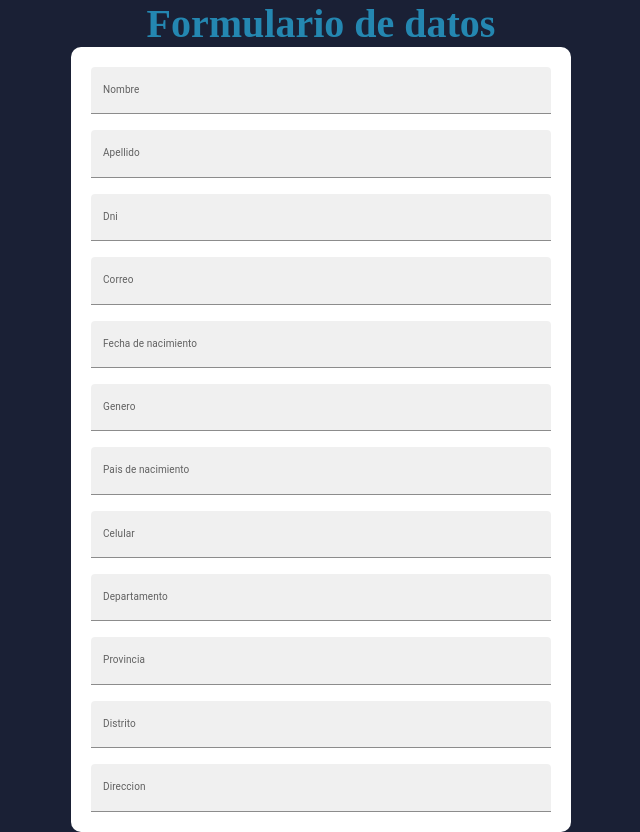
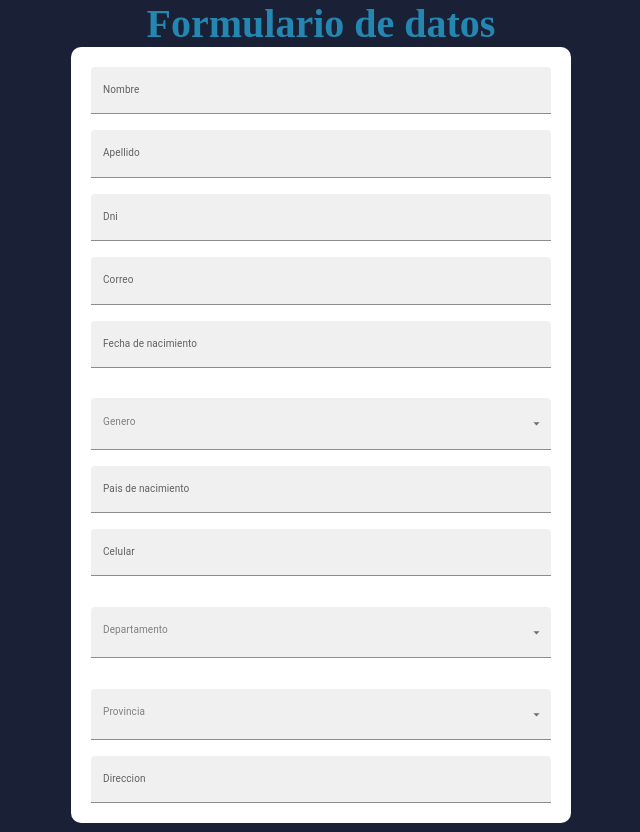
Before and after one commit to KarinaMendietta/smart_talent, a React (Create React App) app: page /form-postulante in a window 1280 px wide. Shown: the whole page, without its empty margins (319-959 px from the left). Built offline with nearby package versions, Linux system fonts and the light colour scheme.

Commit message:
formularios con select postulante y academico

```diff
--- a/src/pages/FormAcademico/index.js
+++ b/src/pages/FormAcademico/index.js
@@ -1,18 +1,35 @@
-import React from "react";
-import { Stack, TextField, Box, FormControl, InputLabel, Input, FormHelperText, Container } from "@mui/material";
+import { React, useState } from "react";
+import {
+  Select,
+  MenuItem,
+  Stack,
+  TextField,
+  Box,
+  FormControl,
+  InputLabel,
+  Input,
+  FormHelperText,
+  Container,
+} from "@mui/material";
+import { TextFieldsOutlined } from "@mui/icons-material";
 
 const FormAcademico = () => {
-    return (
-    <FormControl container sx={{display: 'flex', justifyContent:"center"}}>
+  const [academ, setAcadem] = useState("");
+
+  const handleChange = (event) => {
+    setAcadem(event.target.value);
+  };
+  return (
+    <FormControl container sx={{ display: "flex", justifyContent: "center" }}>
       <h1>Formulario academico</h1>
       <Stack
         component="form"
         sx={{
           width: "500px",
           margin: "0 auto",
-          background:'#fff',
-          padding:'2rem',
-          borderRadius:'1rem'
+          background: "#fff",
+          padding: "2rem",
+          borderRadius: "1rem",
         }}
         spacing={2}
         noValidate
@@ -24,9 +41,117 @@ const FormAcademico = () => {
           type="text"
           variant="filled"
         />
+        <Box fullWidth>
+          <InputLabel
+            fullWidth
+            id="select-profesion-label"
+            variant="filled"
+            sx={{ color: "gray", position: "relative", top: "15px" }}
+          >
+            Area profesional
+          </InputLabel>
+          <Select
+            fullWidth
+            labelId="select-profesion-label"
+            id="select-profesion"
+            value={academ}
+            label="Profesion"
+            onChange={handleChange}
+            variant="filled"
+          >
+            <MenuItem value={"ComerVentasNeg "}>
+              Comercial, Ventas Y Negocios
+            </MenuItem>
+            <MenuItem value={"AdminContabFin "}>
+              Administracion, Contabilidad Y Finanzas
+            </MenuItem>
+            <MenuItem value={"OficiosOtros "}>Oficios Y Otros</MenuItem>
+            <MenuItem value={"TecSistTelecom"}>
+              Tecnologia, Sistemas Y Telecomunicaciones
+            </MenuItem>
+            <MenuItem value={"ProdManuf"}>
+              Produccion y Manufactura
+            </MenuItem>
+            <MenuItem
+              value={"AtencCallCentTelemark "}
+            >
+              Atencion Al Cliente, Call Center Y Telemarketing
+            </MenuItem>
+            <MenuItem value={"AbastLogist "}>
+              Abastecimiento y Logistica
+            </MenuItem>
+            <MenuItem value={"Ingenierias "}>Ingenierias</MenuItem>
+            <MenuItem value={"SaludMedicFarma"}>
+              Salud, Medicina y Farmacia
+            </MenuItem>
+            <MenuItem value={"RecHumCapacit"}>
+              Recursos Humanos y Capacitacion
+            </MenuItem>
+            <MenuItem value={"MinPetroGas "}>
+              Mineria, Petroleo Y Gas
+            </MenuItem>
+            <MenuItem value={"MarkPubli "}>
+              Marketing Y Publicidad
+            </MenuItem>
+            <MenuItem value={"IngCivilConstr"}>
+              Ingenieria Civil y Construccion
+            </MenuItem>
+            <MenuItem value={"EducDocencInvest "}>
+              Educacion, Docencia e Investigacion
+            </MenuItem>
+            <MenuItem value={"GastroTurismo "}>
+              Gastronomia Y Turismo
+            </MenuItem>
+            <MenuItem value={"Legales "}>Legales</MenuItem>
+            <MenuItem value={"DiseÑO "}>DiseÑO</MenuItem>
+            <MenuItem
+              value={"ComuniRelacionesInstPubli "}
+            >
+              Comunicacion, Relaciones Institucionales Y Publicas
+            </MenuItem>
+            <MenuItem value={"SecretariasRecepcion "}>
+              Secretarias y Recepcion
+            </MenuItem>
+            <MenuItem value={"AduanaComercioExterior "}>
+              Aduana y Comercio Exterior
+            </MenuItem>
+            <MenuItem value={"Seguros "}>Seguros</MenuItem>
+            <MenuItem value={"GerenciaDireccionGeneral "}>
+              Gerencia y Direccion General
+            </MenuItem>
+            <MenuItem value={"Enfermeria "}>Enfermeria</MenuItem>
+          </Select>
+        </Box>
+        <Box fullWidth>
+          <InputLabel
+            fullWidth
+            id="select-nivelAcademico-label"
+            variant="filled"
+            sx={{ color: "gray", position: "relative", top: "15px" }}
+          >
+            Nivel Academico
+          </InputLabel>
+          <Select
+            fullWidth
+            labelId="select-nivelAcademico-label"
+            id="select-nivelAcademico"
+            value={academ}
+            label="Nivel Academico"
+            onChange={handleChange}
+            variant="filled"
+          >
+            <MenuItem value={"Secundaria"}>Secundaria</MenuItem>
+            <MenuItem value={"Tecnico"}>Tecnico</MenuItem>
+            <MenuItem value={"Universitario"}>Universitario</MenuItem>
+            <MenuItem value={"Titulado"}>Titulado</MenuItem>
+            <MenuItem value={"Maestria"}>Maestria</MenuItem>
+            <MenuItem value={"Doctorado"}>Doctorado</MenuItem>
+
+          </Select>
+        </Box>
         <TextField
-          name="lugarEstudios"
-          label="Lugar de estudios"
+          name="centroEstudios"
+          label="Centro de estudios"
           type="text"
           variant="filled"
         />
@@ -36,10 +161,9 @@ const FormAcademico = () => {
           type="text"
           variant="filled"
         />
-
-    </Stack>
+      </Stack>
     </FormControl>
   );
-}
+};
 
 export default FormAcademico;
--- a/src/pages/FormPostulante/index.js
+++ b/src/pages/FormPostulante/index.js
@@ -1,60 +1,76 @@
-import React from "react";
-import {Select, MenuItem, Stack, TextField, Box, FormControl, InputLabel, Input, FormHelperText, Container } from "@mui/material";
+import { React, useState } from "react";
+import {  Select,
+  MenuItem,
+  Stack,
+  TextField,
+  Box,
+  FormControl,
+  InputLabel,
+  Input,
+  FormHelperText,
+  Container,
+} from "@mui/material";
 import { TextFieldsOutlined } from "@mui/icons-material";
 
 const FormPostulante = () => {
+  const [dep, setDep] = useState("");
+
+  const handleChange = (event) => {
+    setDep(event.target.value);
+  };
   return (
-      <FormControl container sx={{display: 'flex', justifyContent:"center"}}>
+    <FormControl container sx={{ display: "flex", justifyContent: "center" }}>
       <h1>Formulario de datos</h1>
       <Stack
         component="form"
         sx={{
           width: "500px",
           margin: "0 auto",
-          background:'#fff',
-          padding:'2rem',
-          borderRadius:'1rem'
+          background: "#fff",
+          padding: "2rem",
+          borderRadius: "1rem",
         }}
         spacing={2}
         noValidate
         autoComplete="off"
       >
-        <TextField
-          name="nombre"
-          label="Nombre"
-          type="text"
-          variant="filled"
-        />
+        <TextField name="nombre" label="Nombre" type="text" variant="filled" />
         <TextField
           name="apellido"
           label="Apellido"
           type="text"
           variant="filled"
         />
-        <TextField
-          name="dni"
-          label="Dni"
-          type="text"
-          variant="filled"
-        />
-        <TextField
-          name="correo"
-          label="Correo"
-          type="mail"
-          variant="filled"
-        />
+        <TextField name="dni" label="Dni" type="text" variant="filled" />
+        <TextField name="correo" label="Correo" type="mail" variant="filled" />
         <TextField
           name="fechaDeNacimiento"
           label="Fecha de nacimiento"
           type="text"
           variant="filled"
         />
-        <TextField
-          name="genero"
+        <Box fullWidth>
+          <InputLabel
+            fullWidth
+            id="select-genero-label"
+            variant="filled"
+            sx={{ color: "gray", position: "relative", top: "15px" }}
+          >
+            Genero
+          </InputLabel>
+          <Select
+            fullWidth
+            labelId="select-genero-label"
+            id="select-genero"
+            value={dep}
             label="Genero"
-          type="text"
+            onChange={handleChange}
             variant="filled"
-        />
+          >
+            <MenuItem value={"Femenino"}>Femenino</MenuItem>
+            <MenuItem value={"Masculino"}>Masculino</MenuItem>
+          </Select>
+        </Box>
         <TextField
           name="PaisDeNacimiento"
           label="Pais de nacimiento"
@@ -67,24 +83,98 @@ const FormPostulante = () => {
           type="text"
           variant="filled"
         />
-        <TextField
-          name="departamento"
+        <Box fullWidth>
+          <InputLabel
+            fullWidth
+            id="select-departamento-label"
+            variant="filled"
+            sx={{ color: "gray", position: "relative", top: "15px" }}
+          >
+            Departamento
+          </InputLabel>
+          <Select
+            fullWidth
+            labelId="select-departamento-label"
+            id="select-departamento"
+            value={dep}
             label="Departamento"
-          type="text"
+            onChange={handleChange}
             variant="filled"
-        />
-        <TextField
-          name="provincia"
+          >
+            <MenuItem value={"Amazonas "}>Amazonas</MenuItem>
+            <MenuItem value={"Áncash "}>Áncash</MenuItem>
+            <MenuItem value={"Apurímac "}>Apurímac</MenuItem>
+            <MenuItem value={"Arequipa "}>Arequipa</MenuItem>
+            <MenuItem value={"Ayacucho "}>Ayacucho</MenuItem>
+            <MenuItem value={"Cajamarca "}>Cajamarca</MenuItem>
+            <MenuItem value={"Callao "}>Callao</MenuItem>
+            <MenuItem value={"Cusco "}>Cusco</MenuItem>
+            <MenuItem value={"Huancavelica "}>Huancavelica</MenuItem>
+            <MenuItem value={"Huánuco "}>Huánuco</MenuItem>
+            <MenuItem value={"Ica "}>Ica</MenuItem>
+            <MenuItem value={"Junín "}>Junín</MenuItem>
+            <MenuItem value={"La Libertad "}>La Libertad</MenuItem>
+            <MenuItem value={"Lambayeque "}>Lambayeque</MenuItem>
+            <MenuItem value={"Lima "}>Lima</MenuItem>
+            <MenuItem value={"Loreto "}>Loreto</MenuItem>
+            <MenuItem value={"Madre de Dios "}>Madre de Dios</MenuItem>
+            <MenuItem value={"Moquegua "}>Moquegua</MenuItem>
+            <MenuItem value={"Pasco "}>Pasco</MenuItem>
+            <MenuItem value={"Piura "}>Piura</MenuItem>
+            <MenuItem value={"Puno "}>Puno</MenuItem>
+            <MenuItem value={"San Martín "}>San Martín</MenuItem>
+            <MenuItem value={"Tacna "}>Tacna</MenuItem>
+            <MenuItem value={"Tumbes "}>Tumbes</MenuItem>
+            <MenuItem value={"Ucayali "}>Ucayali</MenuItem>
+          </Select>
+        </Box>
+        <Box fullWidth>
+          <InputLabel
+            fullWidth
+            id="select-provincia-label"
+            variant="filled"
+            sx={{ color: "gray", position: "relative", top: "15px" }}
+          >
+            Provincia
+          </InputLabel>
+          <Select
+            fullWidth
+            labelId="select-provincia-label"
+            id="select-provincia"
+            value={dep}
             label="Provincia"
-          type="text"
+            onChange={handleChange}
             variant="filled"
-        />
-        <TextField
-          name="distrito"
-          label="Distrito"
-          type="text"
-          variant="filled"
-        />
+          >
+            <MenuItem value={"Abancay "}>Abancay</MenuItem>
+            <MenuItem value={"Arequipa "}>Arequipa</MenuItem>
+            <MenuItem value={"Ayacucho "}>Ayacucho</MenuItem>
+            <MenuItem value={"Cajamarca "}>Cajamarca</MenuItem>
+            <MenuItem value={"Callao "}>Callao</MenuItem>
+            <MenuItem value={"Cerro de Pasco "}>Cerro de Pasco</MenuItem>
+            <MenuItem value={"Chachapoyas "}>Chachapoyas</MenuItem>
+            <MenuItem value={"Chiclayo "}>Chiclayo</MenuItem>
+            <MenuItem value={"Cuzco "}>Cuzco</MenuItem>
+            <MenuItem value={"Huancavelica "}>Huancavelica</MenuItem>
+            <MenuItem value={"Huancayo "}>Huancayo</MenuItem>
+            <MenuItem value={"Huánuco "}>Huánuco</MenuItem>
+            <MenuItem value={"Huaraz "}>Huaraz</MenuItem>
+            <MenuItem value={"Ica "}>Ica</MenuItem>
+            <MenuItem value={"Iquitos "}>Iquitos</MenuItem>
+            <MenuItem value={"Lima "}>Lima</MenuItem>
+            <MenuItem value={"Moquegua "}>Moquegua</MenuItem>
+            <MenuItem value={"Moyobamba "}>Moyobamba</MenuItem>
+            <MenuItem value={"Piura "}>Piura</MenuItem>
+            <MenuItem value={"Pucallpa "}>Pucallpa</MenuItem>
+            <MenuItem value={"Puerto Maldonado "}>Puerto Maldonado</MenuItem>
+            <MenuItem value={"Puno "}>Puno</MenuItem>
+            <MenuItem value={"Tacna "}>Tacna</MenuItem>
+            <MenuItem value={"Trujillo "}>Trujillo</MenuItem>
+            <MenuItem value={"Tumbes "}>Tumbes</MenuItem>
+            <MenuItem value={"Otro "}>Otro</MenuItem>
+          </Select>
+        </Box>
+
         <TextField
           name="direccion"
           label="Direccion"
@@ -94,6 +184,6 @@ const FormPostulante = () => {
       </Stack>
     </FormControl>
   );
-}
+};
 
 export default FormPostulante;
```
Lines whose indentation alone changed are shown as unchanged.
